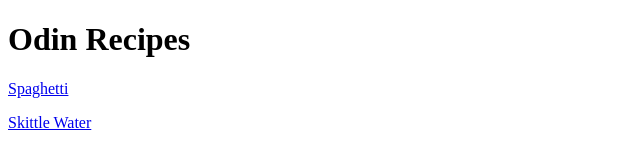
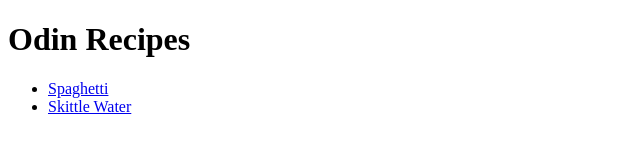
Before and after one commit to KyleA99/odin-recipes, a plain HTML site: page index.html in a window 1280 px wide. Shown: the whole page, without its empty margins (0-640 px from the left). Drawn offline with Linux system fonts and the light colour scheme.

Commit message:
Change recipe link paragraphs to unordered list in index.html file

```diff
--- a/index.html
+++ b/index.html
@@ -8,7 +8,9 @@
 </head>
 <body>
     <h1>Odin Recipes</h1>
-        <p><a href="recipes/spaghetti/spaghetti.html">Spaghetti</a></p>
-        <p><a href="recipes/skittle-water/skittle-water.html">Skittle Water</a></p>
+        <ul>
+            <li><a href="recipes/spaghetti/spaghetti.html">Spaghetti</a></li>
+            <li><a href="recipes/skittle-water/skittle-water.html">Skittle Water</a></li>
+        </ul>
 </body>
 </html>
```
